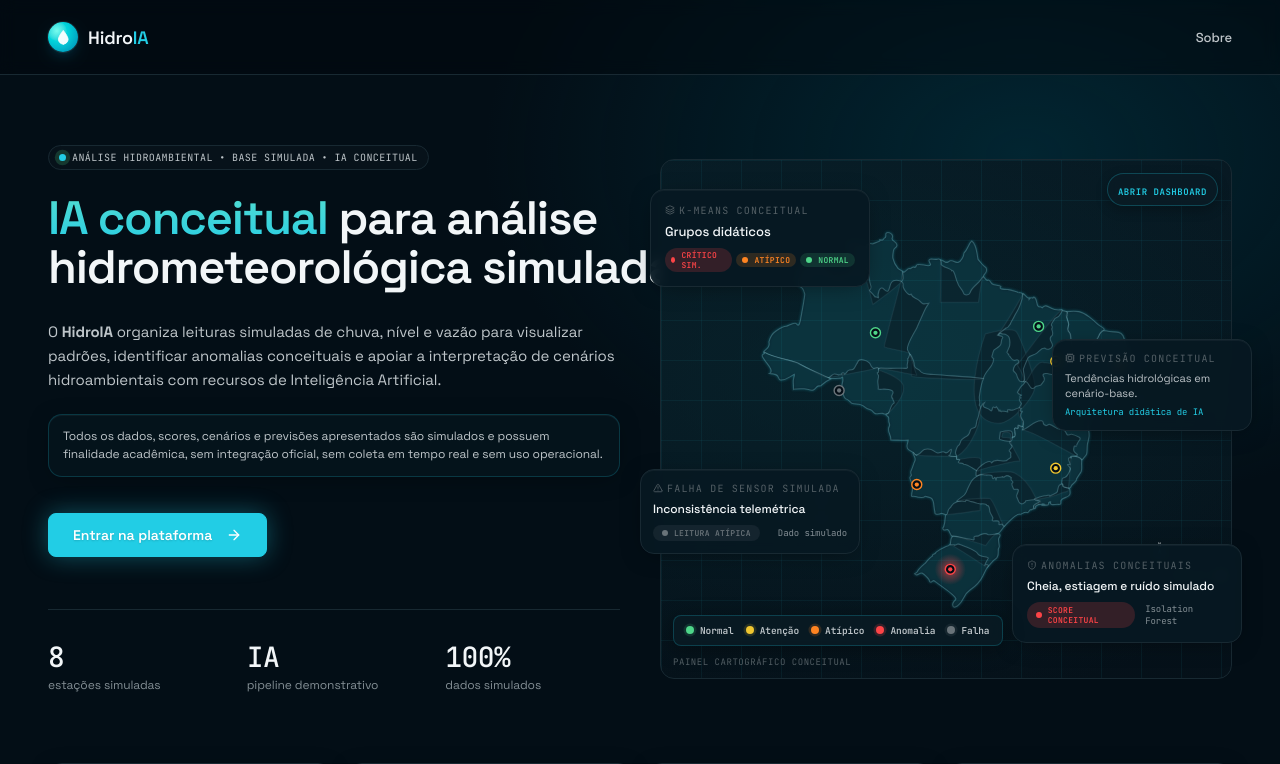
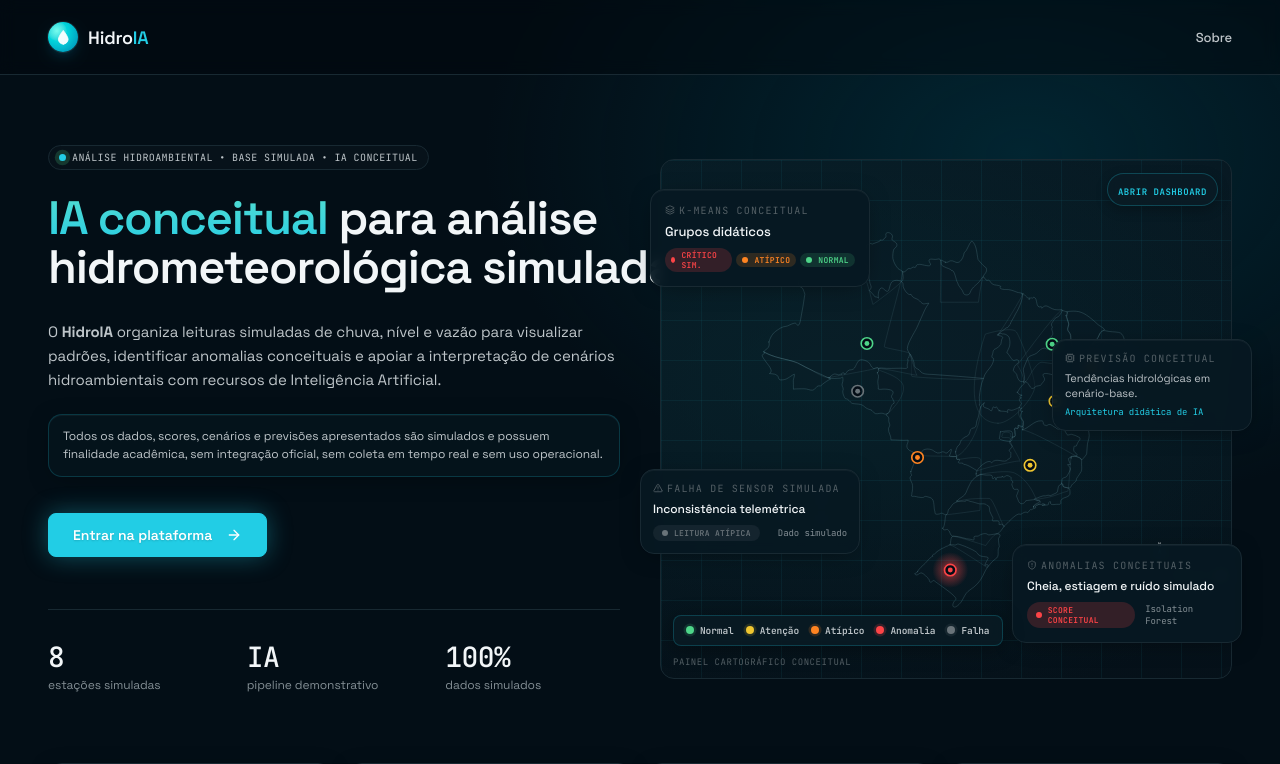
Before and after one commit to miranda-1/hidroia-brasil-ts, a React (Vite) app: page / in a window 1280 px wide. Shown: the top 764 px of the page. Built offline with nearby package versions, Linux system fonts and the light colour scheme.

Commit message:
ajuste visual no mapa

```diff
--- a/src/components/map/BrazilSensorMap.tsx
+++ b/src/components/map/BrazilSensorMap.tsx
@@ -29,6 +29,11 @@ export const BrazilSensorMap: React.FC<BrazilSensorMapProps> = ({
   rainDrops
 }) => {
   const smoothEase: [number, number, number, number] = [0.22, 1, 0.36, 1];
+  const mapTransform = { x: 140, y: 15, scale: 1.15 };
+  const toMapSpace = (value: number, axis: "x" | "y") =>
+    axis === "x"
+      ? (value - mapTransform.x) / mapTransform.scale
+      : (value - mapTransform.y) / mapTransform.scale;
   const riskFill: Record<string, string> = {
     low:  "var(--risk-low)",
     med:  "var(--risk-med)",
@@ -56,9 +61,11 @@ export const BrazilSensorMap: React.FC<BrazilSensorMapProps> = ({
 
         <style>{`
           .br-state {
-            fill: oklch(0.215 0.030 235 / 0.65);
-            stroke: rgba(135, 190, 200, 0.32);
-            stroke-width: 1.1px;
+            fill: oklch(0.215 0.030 235 / 0.42);
+            stroke: rgba(135, 190, 200, 0.22);
+            stroke-width: 0.9px;
+            stroke-linejoin: round;
+            stroke-linecap: round;
             vector-effect: non-scaling-stroke;
             pointer-events: none;
             user-select: none;
@@ -76,7 +83,7 @@ export const BrazilSensorMap: React.FC<BrazilSensorMapProps> = ({
         `}</style>
 
         {/* Dynamic State Contours of Brazil */}
-        <g transform="translate(140, 15) scale(1.15)" style={{ filter: "drop-shadow(0 0 2px oklch(0.78 0.13 210 / 0.55))" }}>
+        <g transform={`translate(${mapTransform.x}, ${mapTransform.y}) scale(${mapTransform.scale})`}>
           <g>
             <g>
               <path className="br-state" d="M289.558,235.641 c16.104,0.575,44.973-31.647,44.835-45.259c-0.136-13.612-17.227-58.446-22.349-66.088c-5.122-7.628-37.905,2.506-37.905,2.506 S234.852,233.695,289.558,235.641z" />
@@ -196,6 +203,7 @@ export const BrazilSensorMap: React.FC<BrazilSensorMapProps> = ({
         {/* Capital pin removed */}
 
         {/* Stations */}
+        <g transform={`translate(${mapTransform.x}, ${mapTransform.y}) scale(${mapTransform.scale})`}>
           <AnimatePresence initial={false}>
             {stations.map(s => {
               const selected = s.id === selectedId;
@@ -207,7 +215,7 @@ export const BrazilSensorMap: React.FC<BrazilSensorMapProps> = ({
                   onClick={() => onSelectStation(s)}
                   onMouseEnter={() => onMouseEnterStation?.(s)}
                   onMouseLeave={() => onMouseLeaveStation?.()}
-                transform={`translate(${s.x}, ${s.y})`}
+                  transform={`translate(${toMapSpace(s.x, "x")}, ${toMapSpace(s.y, "y")})`}
                   initial={{ opacity: 0, filter: "blur(2px)" }}
                   animate={{ opacity: 1, filter: "blur(0px)" }}
                   exit={{ opacity: 0, filter: "blur(1.5px)" }}
@@ -231,6 +239,7 @@ export const BrazilSensorMap: React.FC<BrazilSensorMapProps> = ({
               );
             })}
           </AnimatePresence>
+        </g>
 
         {/* compass / scale */}
         {!compact && (
--- a/src/data/stations.ts
+++ b/src/data/stations.ts
@@ -12,7 +12,7 @@ export const STATIONS: Station[] = [
     basin: "Rio Taquari-Antas",
     river: "Rio Taquari",
     x: 406,
-    y: 491,
+    y: 492,
     risk: "crit",
     status: "Anomalia",
     risk_type: "Cheia / inundação crítica",
@@ -39,8 +39,8 @@ export const STATIONS: Station[] = [
     region: "Rio Madeira",
     basin: "Rio Madeira",
     river: "Rio Madeira",
-    x: 250,
-    y: 240,
+    x: 276,
+    y: 241,
     risk: "fail",
     status: "Falha",
     risk_type: "Falha de sensor",
@@ -67,8 +67,8 @@ export const STATIONS: Station[] = [
     region: "Rio São Francisco",
     basin: "Rio São Francisco",
     river: "Rio São Francisco",
-    x: 554,
-    y: 199,
+    x: 553,
+    y: 255,
     risk: "med",
     status: "Atenção",
     risk_type: "Escassez hídrica",
@@ -95,8 +95,8 @@ export const STATIONS: Station[] = [
     region: "Rio Paraguai",
     basin: "Rio Paraguai",
     river: "Rio Paraguai",
-    x: 359,
-    y: 372,
+    x: 360,
+    y: 334,
     risk: "high",
     status: "Atípico",
     risk_type: "Seca severa / leitura atípica",
@@ -123,8 +123,8 @@ export const STATIONS: Station[] = [
     region: "Capibaribe",
     basin: "Capibaribe",
     river: "Capibaribe",
-    x: 644,
-    y: 205,
+    x: 604,
+    y: 206,
     risk: "high",
     status: "Atípico",
     risk_type: "Chuva extrema",
@@ -151,8 +151,8 @@ export const STATIONS: Station[] = [
     region: "Rio Doce",
     basin: "Rio Doce",
     river: "Rio Doce",
-    x: 554,
-    y: 349,
+    x: 518,
+    y: 345,
     risk: "med",
     status: "Atenção",
     risk_type: "Pressão hídrica / turbidez",
@@ -179,8 +179,8 @@ export const STATIONS: Station[] = [
     region: "Rio Madeira",
     basin: "Rio Madeira",
     river: "Rio Madeira",
-    x: 301,
-    y: 159,
+    x: 289,
+    y: 174,
     risk: "low",
     status: "Normal",
     risk_type: "Comportamento normal",
@@ -207,8 +207,8 @@ export const STATIONS: Station[] = [
     region: "Rio Parnaíba",
     basin: "Rio Parnaíba",
     river: "Rio Parnaíba",
-    x: 530,
-    y: 150,
+    x: 549,
+    y: 175,
     risk: "low",
     status: "Normal",
     risk_type: "Comportamento normal",
--- a/src/index.css
+++ b/src/index.css
@@ -599,9 +599,11 @@ button { font-family: inherit; cursor: pointer; }
   flex: 1;
 }
 .br-state {
-  fill: oklch(0.215 0.030 235 / 0.65);
-  stroke: rgba(135, 190, 200, 0.32);
-  stroke-width: 1.1px;
+  fill: oklch(0.215 0.030 235 / 0.42);
+  stroke: rgba(135, 190, 200, 0.22);
+  stroke-width: 0.9px;
+  stroke-linejoin: round;
+  stroke-linecap: round;
   vector-effect: non-scaling-stroke;
   pointer-events: none;
   user-select: none;
--- a/src/pages/Landing.tsx
+++ b/src/pages/Landing.tsx
@@ -46,7 +46,7 @@ export const Landing: React.FC<LandingProps> = ({ go }) => {
       radial-gradient(900px 600px at 0% 100%, oklch(0.30 0.10 195 / 0.35), transparent 60%),
       var(--bg-deep)`,
       color: "var(--text)",
-      overflow: "hidden",
+      overflowX: "hidden",
       position: "relative",
     }}>
       {/* Top mini-bar */}
```
Also changed, not shown: 1 other file (tests, documents, lock files or other folders). Lines whose indentation alone changed are shown as unchanged.
